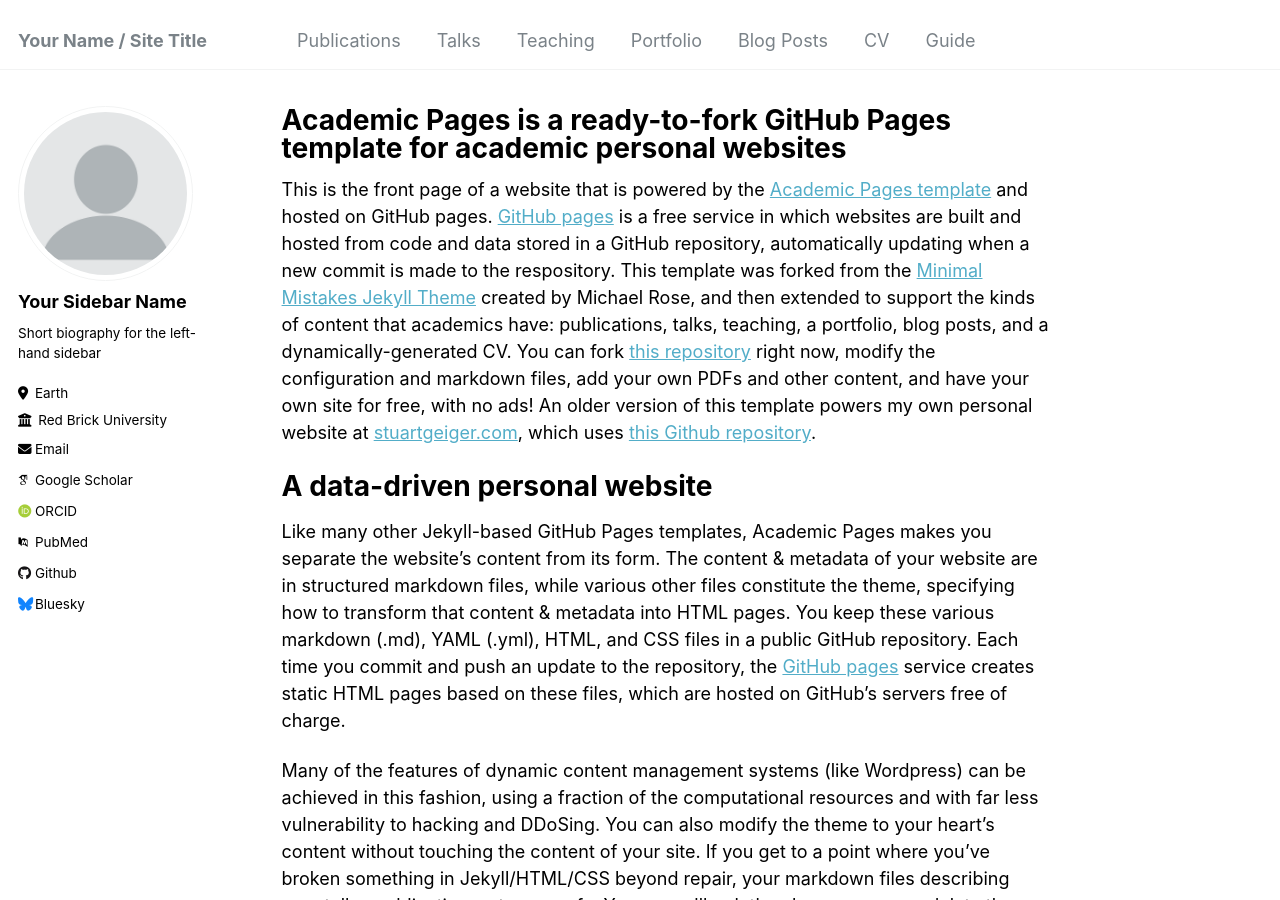
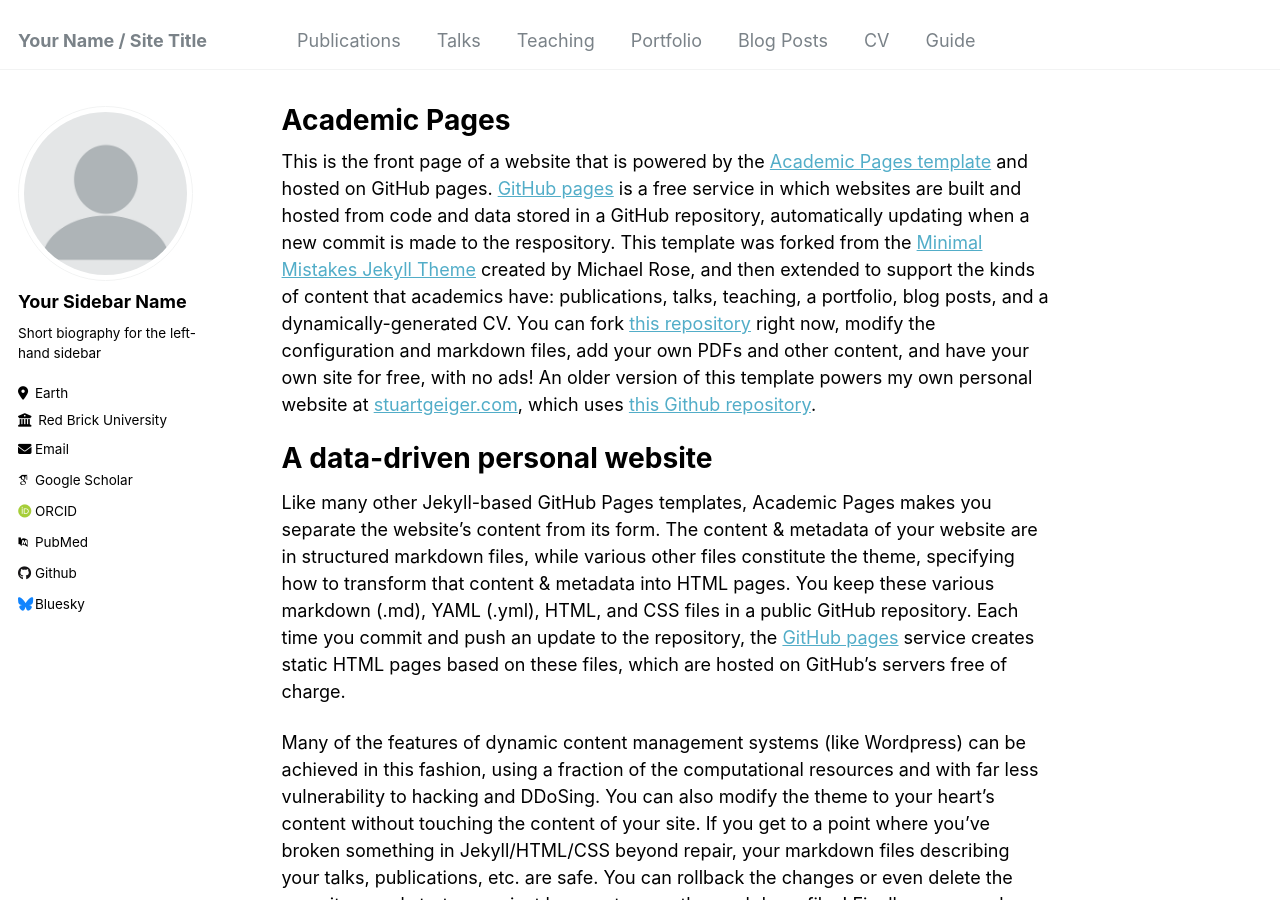
Before and after one commit to sjkdkekk/sjkdkekk.github.io, a Jekyll site: the page built from _pages/about.md, in a window 1280 px wide and 900 px high. Built offline with Jekyll 4.4.1, drawn with Linux system fonts in a browser that asks for light colours; some web fonts are replaced.

Commit message:
Update about.md

```diff
--- a/_pages/about.md
+++ b/_pages/about.md
@@ -1,6 +1,6 @@
 ---
 permalink: /
-title: "Academic Pages is a ready-to-fork GitHub Pages template for academic personal websites"
+title: "Academic Pages "
 author_profile: true
 redirect_from:
   - /about/
```
